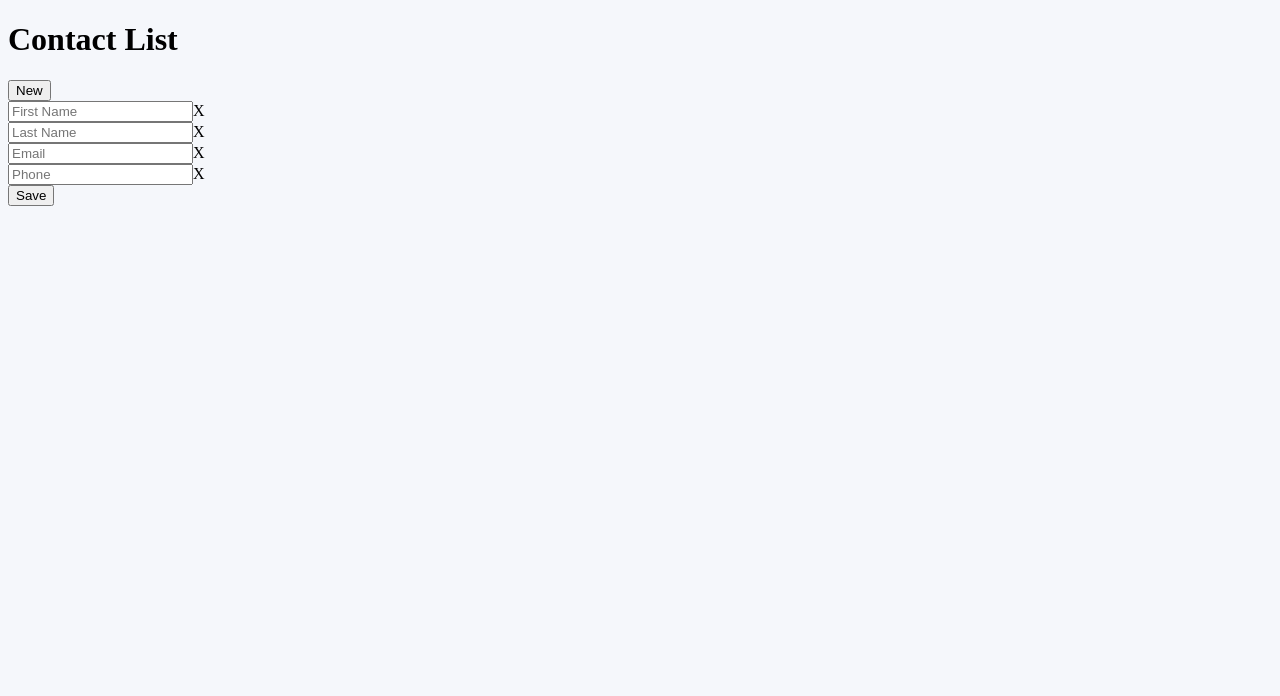
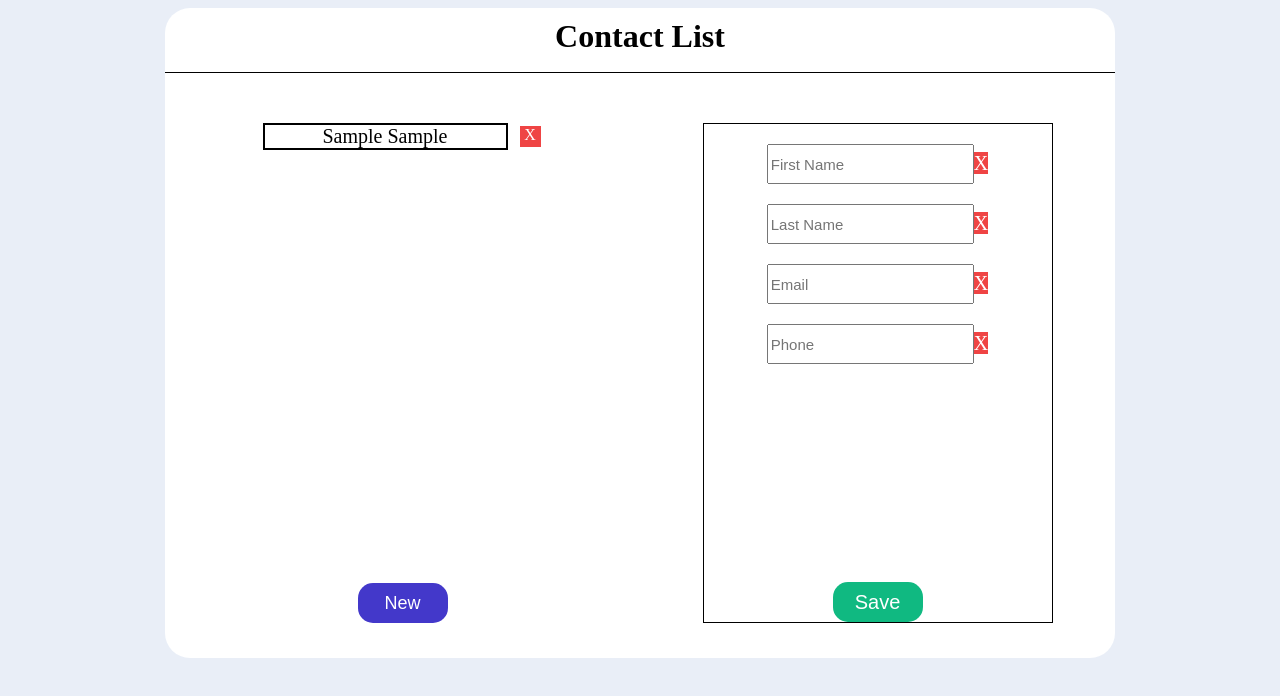
Before and after one commit to Yarik2007-prog/Contact-list, a React (Vite) app: page / in a window 1280 px wide. Both pictures are taken after typing "Sample", "Sample", "name@example.com", "Sample" into the empty fields and a click on the button "Save". Shown: the top 696 px of the page. Built offline with nearby package versions, Linux system fonts and the light colour scheme.

Commit message:
Work finished

```diff
--- a/src/App.css
+++ b/src/App.css
@@ -1,4 +1,26 @@
-body{
-    background-color: #F5F7FB;
-    font-family: var(--fontInter);
+body {
+  font-family: var(--fontInter);
+  background-color: #e5ebf6d4;
 }
+
+.container {
+  text-align: center;
+  max-width: 950px;
+  margin: 0 auto;
+  border-radius: 25px;
+  background-color: #FFFFFF;
+  height: 650px;
+}
+
+.header-app {
+  margin: 0 auto;
+  padding: 10px;
+  height: 65px;
+  border-bottom: 1px solid;
+}
+
+.main{
+    display: flex;
+    justify-content: space-around;
+    margin-top: 50px;
+}
--- a/src/App.jsx
+++ b/src/App.jsx
@@ -64,7 +64,7 @@ class App extends Component {
     const contacts = [...this.state.contacts, contact];
     this.saveToStorage(contacts);
     this.setState({
-      contact: contacts,
+      contacts: [...contacts],
       contactForEdit: this.createEmptyContact(),
     });
   }
@@ -72,7 +72,7 @@ class App extends Component {
   updateContact(contact) {
     this.setState((state) => {
       const contacts = state.contacts.map((item) => {
-        item.id === contact.id ? contact : item;
+       return item.id === contact.id ? contact : item;
       });
       this.saveToStorage(contacts);
       return {
--- a/src/components/ContactForm/ContactForm.css
+++ b/src/components/ContactForm/ContactForm.css
@@ -0,0 +1,44 @@
+#save {
+  background-color: var(--saveBtn);
+  color: #ffffff;
+  border: none;
+  border-radius: 15px;
+  font-size: 20px;
+  width: 90px;
+  height: 40px;
+}
+
+#delete {
+  background-color: var(--deleteBtn);
+  color: #ffffff;
+  border: none;
+  border-radius: 15px;
+  font-size: 20px;
+  width: 90px;
+  height: 40px;
+}
+
+#contact-form {
+  display: flex;
+  flex-direction: column;
+  justify-content: space-between;
+  border: 1px solid;
+  width: 350px;
+  height: 500px;
+}
+
+ .clear {
+  cursor: pointer;
+  background-color: var(--deleteBtn);
+  color: #ffffff;
+   font-size: 20px;
+}
+
+.contact-info {
+  margin-top: 20px;
+}
+
+.text-field {
+  height: 40px;
+  font-size: 15px;
+}
--- a/src/components/ContactForm/ContactForm.jsx
+++ b/src/components/ContactForm/ContactForm.jsx
@@ -1,5 +1,6 @@
 import { Component } from "react";
 
+import './ContactForm.css'
 export class ContactForm extends Component {
   state = {
     ...this.props.contactForEdit,
@@ -39,7 +40,7 @@ export class ContactForm extends Component {
     }
   };
 
-  onContacntDelete = () => {
+  onContactDelete = () => {
     this.props.onDelete(this.props.contactForEdit.id);
     this.setState({
       ...this.createEmptyContact(),
@@ -110,11 +111,11 @@ export class ContactForm extends Component {
               Save
             </button>
 
-            {this.setState.id ? (
+            {this. state.id ? (
               <button
                 id="delete"
                 type="button"
-                onDelete={this.onContacntDelete}
+                onClick={this.onContactDelete}
               >
                 Delete
               </button>
--- a/src/components/ContactList/ContactList.css
+++ b/src/components/ContactList/ContactList.css
@@ -0,0 +1,22 @@
+.list-container{
+    display: flex;
+    flex-direction: column;
+    justify-content: space-between;
+    align-items: center;
+    width: 350px;
+    height: 500px;
+}
+
+.item-container{
+    width: 280px;
+}
+
+#new{
+    background-color: var(--newBtn);
+    color: #FFFFFF;
+    border: none;
+    border-radius: 15px;
+    font-size: 18px;
+    width: 90px;
+    height: 40px;
+}
--- a/src/components/ContactList/ContactList.jsx
+++ b/src/components/ContactList/ContactList.jsx
@@ -1,6 +1,8 @@
 import { Component } from "react";
 
-import ContactIListItem from "../ContactIListItem/ContactListItem.jsx";
+import ContactListItem from "../ContactListItem/ContactListItem.jsx";
+
+import "./ContactList.css"
 
 export class ContactList extends Component {
   render() {
@@ -9,11 +11,11 @@ export class ContactList extends Component {
         <div className="item-container">
           {this.props.contacts.map((contact) => {
             return (
-              <ContactIListItem
+              <ContactListItem
                 key={contact.id}
                 contact={contact}
-                onDelete={this.props.deleteContact}
-                onEditContact={this.props.selectContact}
+                onDelete={this.props.onDelete}
+                onEditContact={this.props.onEditContact}
               />
             );
           })}
--- /dev/null
+++ b/src/components/ContactListItem/ContactListItem.css
@@ -0,0 +1,26 @@
+.contact-item {
+  display: flex;
+  justify-content: space-between;
+  align-items: center;
+  gap: 10px;
+}
+
+.content {
+  margin: 0;
+  flex: 1;
+  border: 2px solid;
+  font-size: 20px;
+}
+
+.delete-btn {
+  text-align: center;
+  border: 2px solid;
+  width: 25px;
+  height: 25px;
+  background-color: var(--deleteBtn);
+  color: #ffffff;
+}
+
+.delete-btn {
+  cursor: pointer;
+}
--- a/src/components/ContactIListItem/ContactListItem.jsx
+++ b/src/components/ContactListItem/ContactListItem.jsx
@@ -1,6 +1,8 @@
 import { Component } from "react";
 
-export class ContactIListItem extends Component {
+import "./ContactListItem.css";
+
+export class ContactListItem extends Component {
   onContacteDelete = (event) => {
     event.stopPropagation();
     this.props.onDelete(this.props.contact.id);
@@ -17,7 +19,7 @@ export class ContactIListItem extends Component {
         <p className="content" onDoubleClick={this.onContactEdit}>
           {this.props.contact.firstName} {this.props.contact.lastName}
         </p>
-        <span className="delete-btn" onClick={this.onContactEdit}>
+        <span className="delete-btn" onClick={this.onContacteDelete}>
           X
         </span>
       </div>
@@ -25,4 +27,4 @@ export class ContactIListItem extends Component {
   }
 }
 
-export default ContactIListItem;
+export default ContactListItem;
```
Also changed, not shown: src/components/ContactIListItem/ContactListItem.css (deleted).
